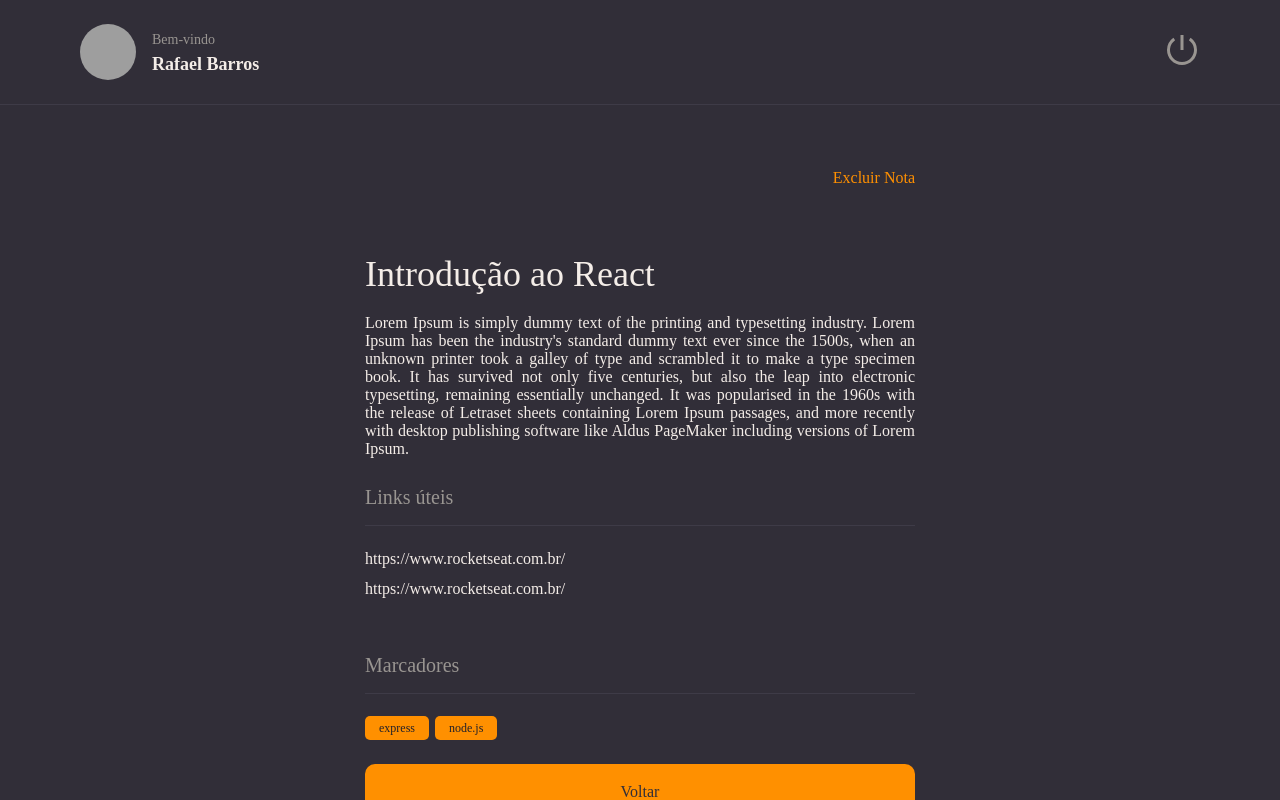
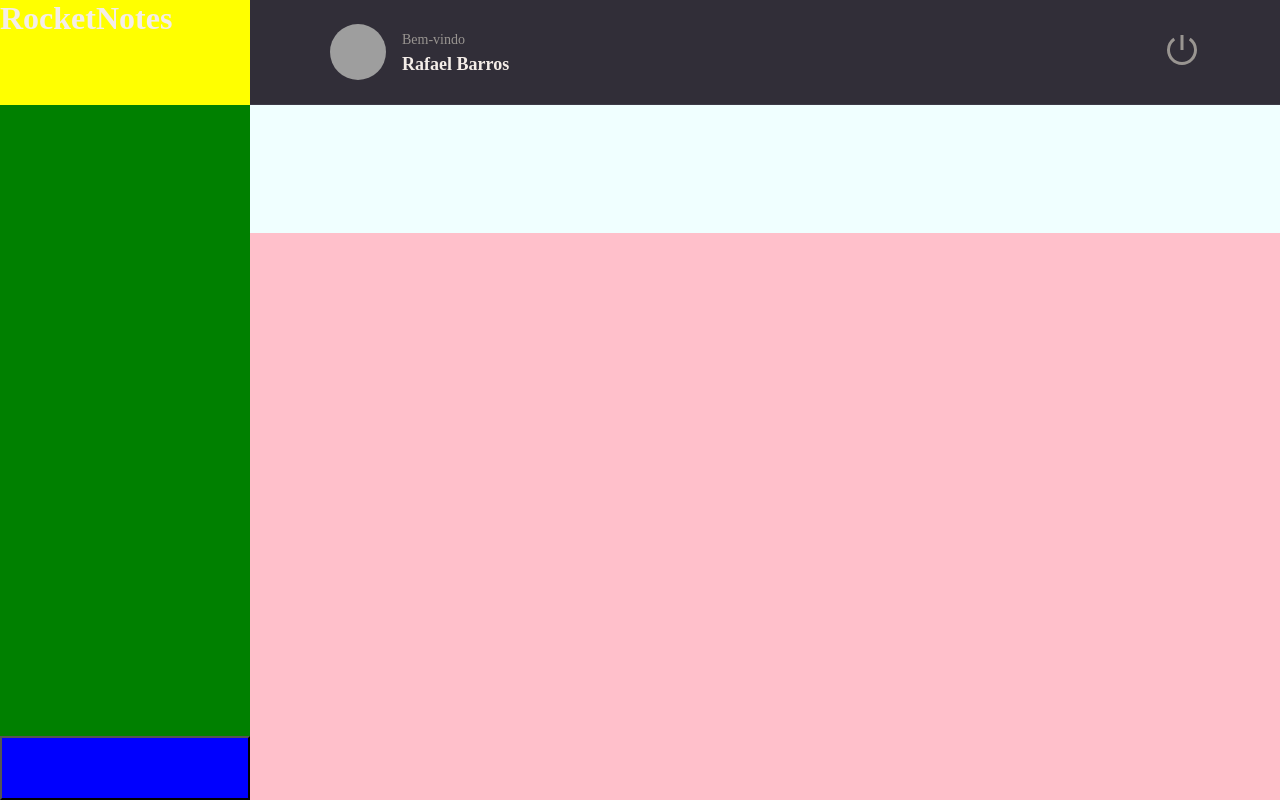
Before and after one commit to dev-rafael92as/rocketNotesStage09, a React (Vite) app: page / in a window 1280 px wide. Built offline with nearby package versions, Linux system fonts and the light colour scheme; grey boxes are pictures that could not be loaded.

Commit message:
[Stage09ExercicioAula] Add Home page estructure

```diff
--- a/src/main.jsx
+++ b/src/main.jsx
@@ -1,6 +1,6 @@
 import React from 'react';
 import ReactDOM from 'react-dom/client';
-import { Details } from './pages/Details';
+import { Home } from './pages/Home';
 import { ThemeProvider } from "styled-components";
 import GlobalStyles from './styles/global'
 
@@ -10,7 +10,7 @@
   <React.StrictMode>
     <ThemeProvider theme={theme}>
       <GlobalStyles />
-      <Details />
+      <Home />
     </ThemeProvider>
   </React.StrictMode>
 )
--- /dev/null
+++ b/src/pages/Home/index.jsx
@@ -0,0 +1,30 @@
+import { Header } from "../../components/Header";
+import { Container, Brand, Menu, Search, Content, NewNote } from "./styles";
+
+export function Home() {
+    return (
+        <Container>
+            <Brand>
+                <h1>RocketNotes</h1>
+            </Brand>
+
+            <Header />
+
+            <Menu>
+
+            </Menu>
+
+            <Search>
+
+            </Search>
+
+            <Content>
+
+            </Content>
+
+            <NewNote>
+
+            </NewNote>
+        </Container>
+    )
+}
--- /dev/null
+++ b/src/pages/Home/styles.js
@@ -0,0 +1,42 @@
+import styled from "styled-components";
+
+export const Container = styled.div`
+    width: 100%;
+    height: 100vh;
+
+    display: grid;
+    grid-template-columns: 250px auto;
+    grid-template-rows: 105px 128px auto 64px;
+    grid-template-areas:
+    "brand header"
+    "menu search"
+    "menu content"
+    "newnote content";
+
+    background-color: ${({ theme }) => theme.COLORS.BACKGROUND_800};
+`;
+
+export const Brand = styled.div`
+    grid-area: brand;
+    background-color: yellow;
+`;
+
+export const Menu = styled.ul`
+    grid-area: menu;
+    background-color: green;
+`;
+
+export const Search = styled.div`
+    grid-area: search;
+    background-color: azure;
+`;
+
+export const Content = styled.div`
+    grid-area: content;
+    background-color: pink;
+`;
+
+export const NewNote = styled.button`
+    grid-area: newnote;
+    background-color: blue;
+`;
```
